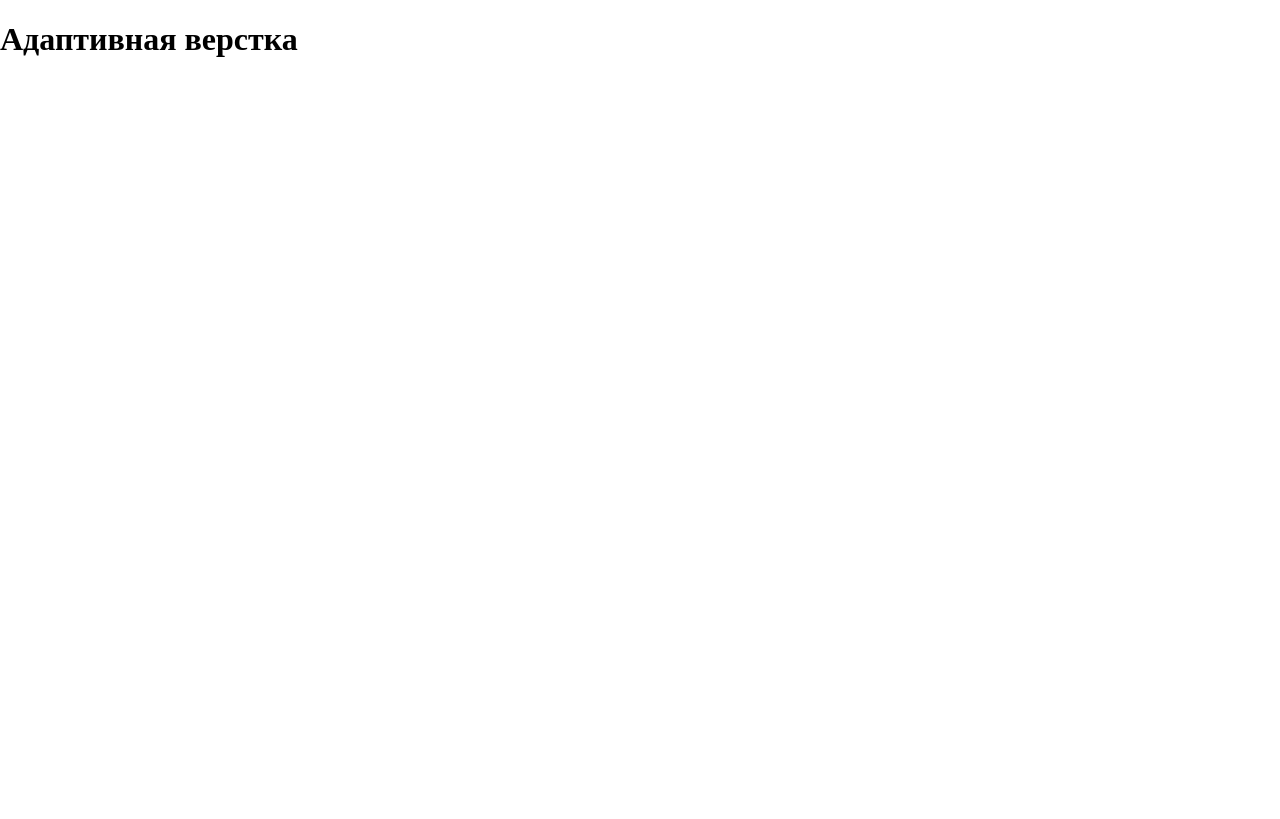
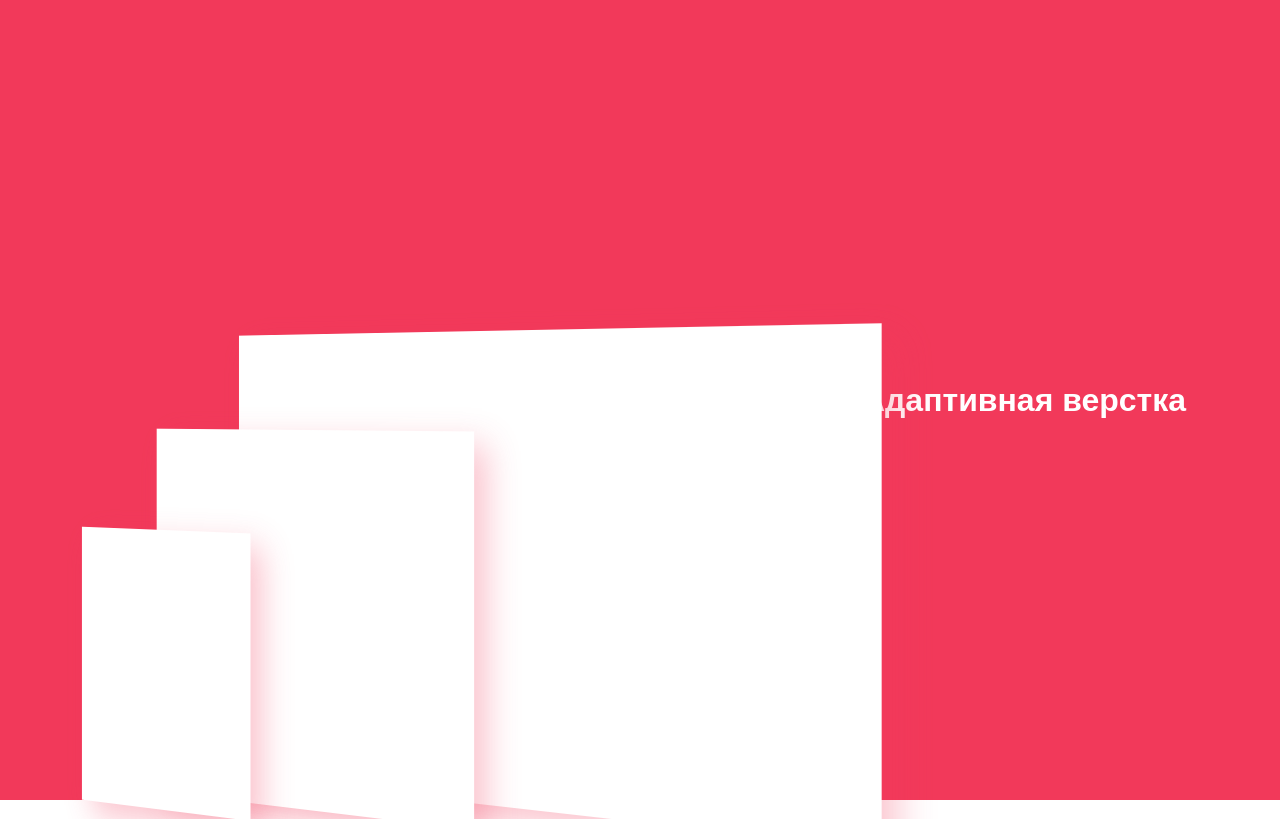
Before and after one commit to Alex2102/CssFeatures.github.io, a plain HTML site: page блок с адаптивной версткой/index.html in a window 1280 px wide. Drawn offline with Linux system fonts and the light colour scheme.

Commit message:
Рабочий вариант

```diff
--- a/блок с адаптивной версткой/css/style.css
+++ b/блок с адаптивной версткой/css/style.css
@@ -1,3 +1,60 @@
 body {
 	margin: 0;
+	font-family: sans-serif;
 }
+
+.section {
+	background-color: #f2395a;
+	color: #fff;
+	height: 100vh;
+	display: flex;
+	justify-content: center;
+	align-items: center;
+	position: relative;
+	perspective: 1000px;
+}
+
+.heading {
+	margin-left: 60%;
+}
+
+.phone,
+.tablet,
+.desktop {
+	background-color: #fff;
+	box-shadow: 13px 13px 32px 0 rgba(242, 57, 90, .3);
+	position: absolute;
+	bottom: 0;
+	transition: 1s;
+	transform: translateY(100%);
+}
+
+.section:hover .tablet,
+.section:hover .desktop,
+.section:hover .phone {
+	transform: translateY(10px) rotateY(-15deg);
+}
+
+.phone {
+	width: 200px;
+	height: 280px;
+	left: 5%;
+	/*background: url('http://jquerykiller.ru/img/mobile.svg');*/
+	z-index: 3;
+	transition-delay: 0.2s;
+}
+
+.tablet {
+	width: 360px;
+	height: 380px;
+	left: 10%;
+	z-index: 1;
+	transition-delay: 0.4s;
+}
+
+.desktop {
+	width: 680px;
+	height: 480px;
+	left: 15%;
+	transition-delay: 0.6s;
+}
--- a/блок с адаптивной версткой/index.html
+++ b/блок с адаптивной версткой/index.html
@@ -9,7 +9,7 @@
 	<div class="section">
 		<div class="phone"></div>
 		<div class="tablet"></div>
-		<div class="desctop"></div>
+		<div class="desktop"></div>
 		<h1 class="heading">Адаптивная верстка</h1>
 	</div>
 </body>
```
